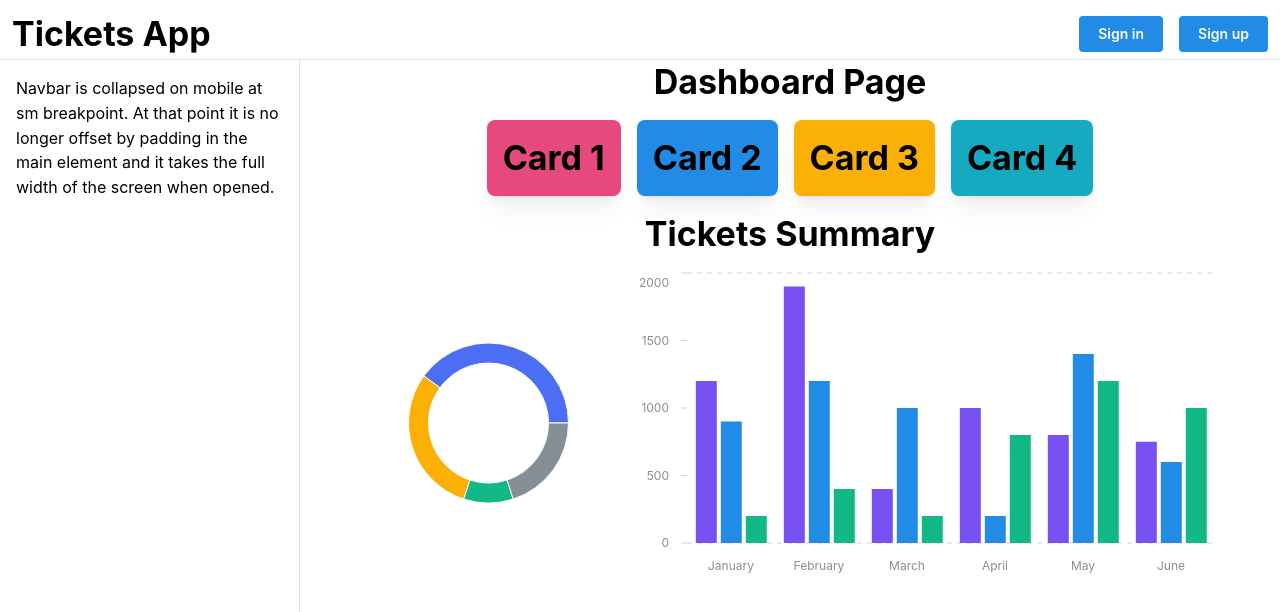
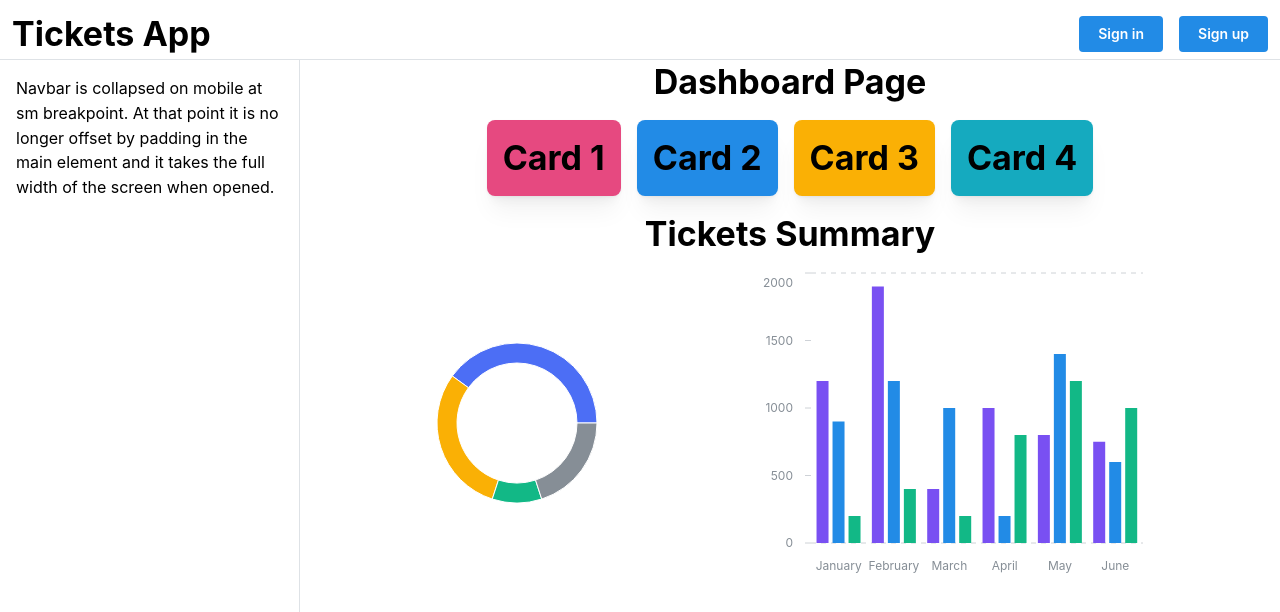
Before and after one commit to AndyMG1999/supportTicketApp, a React app in the folder clientapp/: page / in a window 1280 px wide. Shown: the top 612 px of the page. Built offline with nearby package versions, Linux system fonts and the light colour scheme; the HTML template or start-up script is replaced by a standard one.

Commit message:
Added burger

```diff
--- a/clientapp/src/App.tsx
+++ b/clientapp/src/App.tsx
@@ -1,12 +1,14 @@
 import { AppShell } from '@mantine/core';
 import Header from './generalComponents/Header'
 import DashboardPage from './pages/dashboardPage/DashboardPage'
+import { useState } from 'react';
 
 function App() {
+  const [closeNav, setCloseNav] = useState(true);
 
   return (
-    <AppShell header={{ height: 60 }} navbar={{ width: 300, breakpoint: 'sm', collapsed: { mobile: false } }}>
-      <AppShell.Header><Header/></AppShell.Header>
+    <AppShell header={{ height: 60 }} navbar={{ width: 300, breakpoint: 'sm', collapsed: { mobile: closeNav } }}>
+      <AppShell.Header><Header closeNav={closeNav} setCloseNav={setCloseNav}/></AppShell.Header>
       <AppShell.Navbar p="md">
         Navbar is collapsed on mobile at sm breakpoint. At that point it is no longer offset by
         padding in the main element and it takes the full width of the screen when opened.
--- a/clientapp/src/generalComponents/Header.tsx
+++ b/clientapp/src/generalComponents/Header.tsx
@@ -1,8 +1,14 @@
-import { Title,Group,Button } from "@mantine/core";
+import { Title,Group,Button,Burger } from "@mantine/core";
 
-const Header = () => {
+type Props = {
+    closeNav: boolean,
+    setCloseNav: React.Dispatch<React.SetStateAction<boolean>>,
+}
+
+const Header = (props:Props) => {
     return(
         <Group h={"100%"} justify="space-between" p={"sm"}>
+            <Burger opened={!props.closeNav} onClick={()=>props.setCloseNav(!props.closeNav)} hiddenFrom="sm" size="sm" />
             <Title>Tickets App</Title>
             <Group>
                 <Button>Sign in</Button>
--- a/clientapp/src/pages/dashboardPage/DashboardPage.tsx
+++ b/clientapp/src/pages/dashboardPage/DashboardPage.tsx
@@ -37,11 +37,11 @@ const DashboardPage = () => {
         </Group>
 
         <Title ta={"center"}>Tickets Summary</Title>
-        <Group justify="center">
-            <DonutChart w={"25%"} data={data}/>
+        <Group justify="space-evenly">
+            <DonutChart w={"15%"} data={data}/>
             <BarChart
             h={300}
-            w={"60%"}
+            w={"40%"}
             data={data2}
             dataKey="month"
             series={[
```
